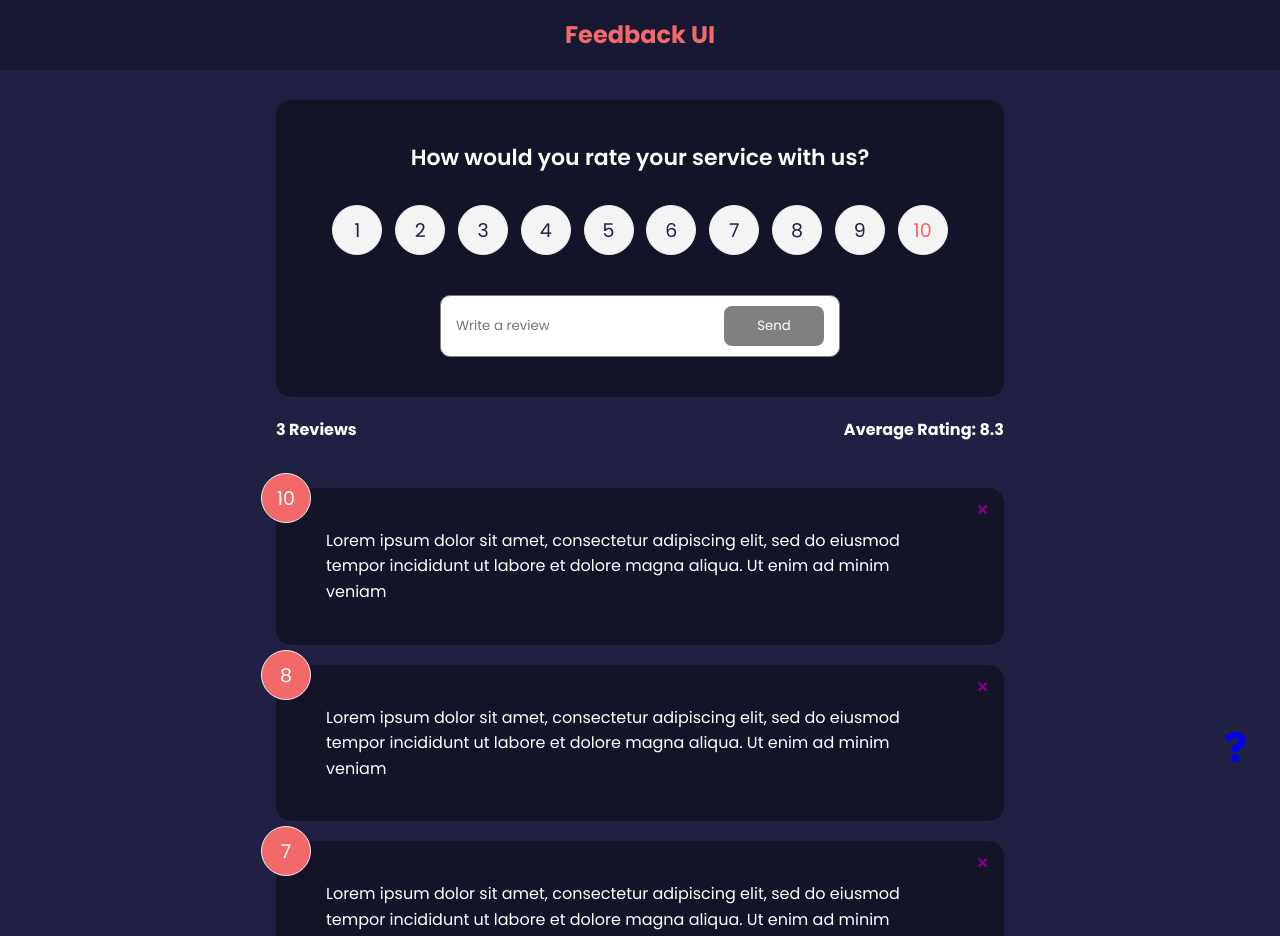
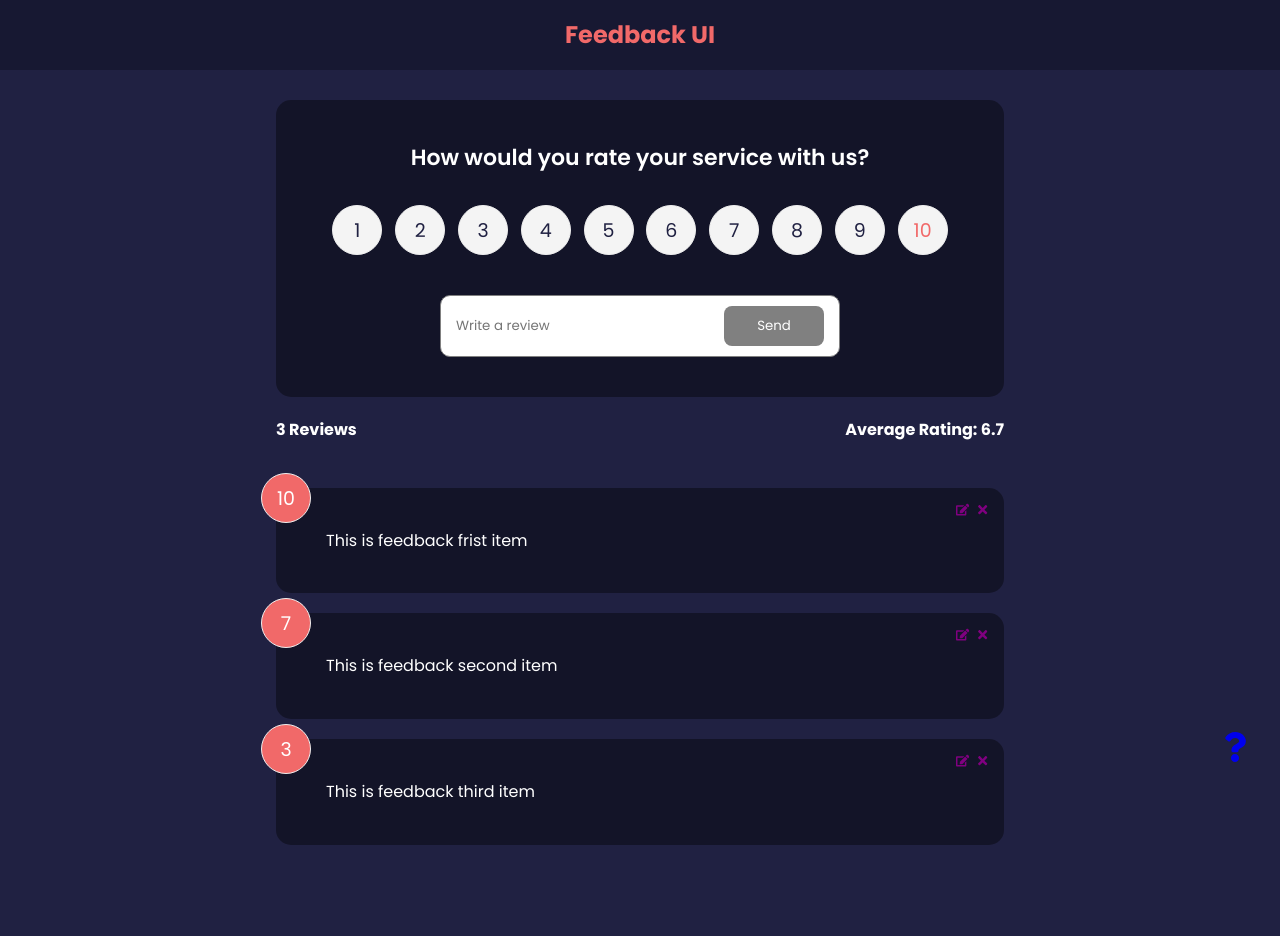
Before and after one commit to MaxWalex/react, a React (Create React App) app: page / in a window 1280 px wide. Shown: the top 936 px of the page. After the commit the page ends 865 px from the top, so only its background shows below. Built offline with nearby package versions, Linux system fonts and the light colour scheme.

Commit message:
added useState Hook

```diff
--- a/src/App.js
+++ b/src/App.js
@@ -1,39 +1,25 @@
-import { v4 as uuidv4 } from 'uuid'
 import {BrowserRouter as Router, Route, Routes} from 'react-router-dom'
-import {useState} from 'react'
 import Header  from "./components/Header"
 import FeedbackList from './components/FeedbackList'
-import FeedbackData from './data/feedbackData'
 import FeedbackStats from './components/FeedbackStats'
 import FeedbackForm from './components/FeedbackForm'
 import About from './pages/About'
 import AboutIconLink from './components/AboutIconLink'
+import {FeedbackProvider} from './context/FeedbackContext'
 
 function App() {
 
-    const [feedback, setFeedback] = useState(FeedbackData)
-
-    const addFeedback = (newFeedback) => {
-        newFeedback.id = uuidv4()
-        setFeedback([newFeedback, ...feedback])
-    }
-
-    const deleteFeedback = (id) => {
-        if (window.confirm('Are u sure u want to delete?')) {
-            setFeedback(feedback.filter((item) => item.id !== id ))
-        }
-    }
-
     return (
+        <FeedbackProvider>
             <Router>
                 <Header text='Feedback UI' colorText="#f16969" />
                 <div className="container">
                     <Routes>
-                    <Route exact path='/' element={
+                        <Route path='/' element={
                             <>
-                            <FeedbackForm handleAdd={addFeedback} />
-                            <FeedbackStats feedback={feedback}/>
-                            <FeedbackList feedback={feedback} handleDelete={id => deleteFeedback(id)} />
+                                <FeedbackForm />
+                                <FeedbackStats />
+                                <FeedbackList />
                             </>
                         }>
                         </Route>
@@ -44,6 +30,8 @@
                     <AboutIconLink />
                 </div>
             </Router>
+        </FeedbackProvider>
+
     )
 }
 
--- a/src/components/FeedbackForm.jsx
+++ b/src/components/FeedbackForm.jsx
@@ -1,9 +1,12 @@
-import {useState} from 'react'
+import {useState, useContext} from 'react'
 import Card from "./Shared/Card"
 import Button from './Shared/Button'
 import Rating from './Rating'
+import FeedbackContext from '../context/FeedbackContext'
 
-function FeedbackForm({handleAdd}) {
+function FeedbackForm() {
+
+  const {addFeedback} = useContext(FeedbackContext)
 
   const [text, setText] = useState('')
   const [btnDisable, setBtnDisable] = useState(true)
@@ -35,7 +38,7 @@
         rating
       }
 
-      handleAdd(newFeedback)
+      addFeedback(newFeedback)
       setText('')
     }
   }
--- a/src/components/FeedbackItem.jsx
+++ b/src/components/FeedbackItem.jsx
@@ -1,19 +1,26 @@
-import { FaTimes } from 'react-icons/fa'
-import PropTypes from 'prop-types'
+import { FaTimes, FaEdit } from 'react-icons/fa'
+// import PropTypes from 'prop-types'
 import Card from "./Shared/Card"
+import {useContext} from 'react'
+import FeedbackContext from '../context/FeedbackContext'
 
-function FeedbackItem({ item, handleDelete }) {
+
+function FeedbackItem({ item }) {
+
+  const { deleteFeedback, editFeedback } = useContext(FeedbackContext)
+
   return (
     <Card>
         <div className="num-display">{item.rating}</div>
-        <button onClick={() => handleDelete(item.id)} className='close'><FaTimes color='purple' /></button>
+        <button onClick={() => deleteFeedback(item.id)} className='close'><FaTimes color='purple' /></button>
+        <button onClick={() => editFeedback(item)} className='edit'><FaEdit color="purple" /></button>
         <div className="text-display">{item.text}</div>
     </Card>
   )
 }
 
-FeedbackItem.propTypes = {
-  item: PropTypes.object.isRequired
-}
+// FeedbackItem.propTypes = {
+//   item: PropTypes.object.isRequired
+// }
 
 export default FeedbackItem
--- a/src/components/FeedbackList.jsx
+++ b/src/components/FeedbackList.jsx
@@ -1,8 +1,11 @@
+import {useContext} from 'react'
 import { motion, AnimatePresence } from "framer-motion"
-import PropTypes from 'prop-types'
+// import PropTypes from 'prop-types'
 import FeedbackItem from "./FeedbackItem"
+import FeedbackContext from "../context/FeedbackContext"
 
-function FeedbackList({ feedback, handleDelete }) {
+function FeedbackList() {
+  const {feedback} = useContext(FeedbackContext)
 
     if (!feedback || feedback.lenght === 0) {
         return <p>No Feedback Yet</p>
@@ -21,7 +24,7 @@
                   <FeedbackItem
                   key={item.id}
                   item={item}
-                  handleDelete={handleDelete} />
+                  />
                 </motion.div>
               )
           })}
@@ -38,14 +41,14 @@
   )
 }
 
-FeedbackList.propTypes = {
-  feedback: PropTypes.arrayOf(
-    PropTypes.shape({
-      id: PropTypes.number.isRequired,
-      text: PropTypes.string.isRequired,
-      rating: PropTypes.number.isRequired
-    })
-  )
-}
+// FeedbackList.propTypes = {
+//   feedback: PropTypes.arrayOf(
+//     PropTypes.shape({
+//       id: PropTypes.number.isRequired,
+//       text: PropTypes.string.isRequired,
+//       rating: PropTypes.number.isRequired
+//     })
+//   )
+// }
 
 export default FeedbackList
--- a/src/components/FeedbackStats.jsx
+++ b/src/components/FeedbackStats.jsx
@@ -1,6 +1,10 @@
-import PropTypes from 'prop-types'
+// import PropTypes from 'prop-types'
+import {useContext} from 'react'
+import FeedbackContext from '../context/FeedbackContext'
 
-function FeedbackStats({feedback}) {
+function FeedbackStats() {
+
+  const {feedback} = useContext(FeedbackContext)
 
     let average = feedback.reduce((acc, cur) => {
         return acc + cur.rating
@@ -16,8 +20,8 @@
   )
 }
 
-FeedbackStats.propTypes = {
-    feedback: PropTypes.array.isRequired
-}
+// FeedbackStats.propTypes = {
+//     feedback: PropTypes.array.isRequired
+// }
 
 export default FeedbackStats
--- /dev/null
+++ b/src/context/FeedbackContext.js
@@ -0,0 +1,59 @@
+import { createContext, useState } from "react";
+import { v4 as uuidv4 } from 'uuid'
+
+const FeedbackContext = createContext()
+
+export const FeedbackProvider = ({children}) => {
+    const [feedback, setFeedback] = useState([
+        {
+            id: 1,
+            text: 'This is feedback frist item',
+            rating: 10
+        },
+        {
+            id: 2,
+            text: 'This is feedback second item',
+            rating: 7
+        },
+        {
+            id: 3,
+            text: 'This is feedback third item',
+            rating: 3
+        },
+    ])
+
+    const [feedbackEdit, setFeedbackEdit] = useState({
+        item: {},
+        edit: false
+    })
+
+    const deleteFeedback = (id) => {
+        if (window.confirm('Are u sure u want to delete?')) {
+            setFeedback(feedback.filter((item) => item.id !== id ))
+        }
+    }
+
+    const addFeedback = (newFeedback) => {
+        newFeedback.id = uuidv4()
+        setFeedback([newFeedback, ...feedback])
+    }
+
+    const editFeedback = (item) => {
+        setFeedbackEdit({
+            item,
+            edit: true
+        })
+    }
+
+    return <FeedbackContext.Provider value={
+        {
+            feedback,
+            deleteFeedback,
+            addFeedback,
+            editFeedback
+        }}>
+        {children}
+    </FeedbackContext.Provider>
+}
+
+export default FeedbackContext
--- a/src/style.css
+++ b/src/style.css
@@ -99,13 +99,17 @@
     color: #fff;
 }
 
-.close {
+.close,
+.edit {
     background-color: transparent;
     border: none;
     position: absolute;
     right: 15px;
     top: 15px;
     cursor: pointer;
+}
+.edit {
+    right: 35px;
 }
 
 .feedback_stats {
```
Lines whose indentation alone changed are shown as unchanged.
